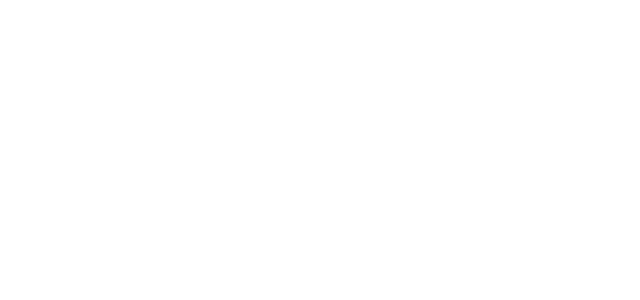
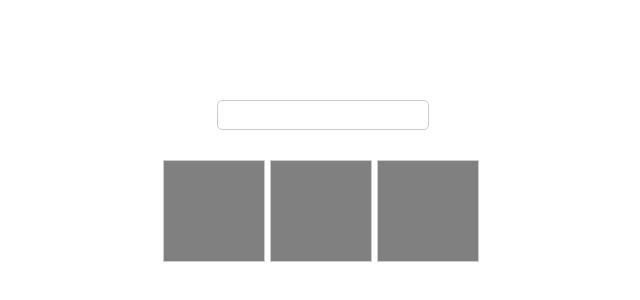
Before and after one commit to Oleva-abr/password-test-task, an Angular app: page / in a window 1280 px wide. Shown: the part 150-450 px from the top of the page, without its empty margins (317-957 px from the left). Built offline with nearby package versions, Linux system fonts and the light colour scheme.

Commit message:
create functional

```diff
--- a/src/app/app-routing.module.ts
+++ /dev/null
@@ -1,10 +0,0 @@
-import { NgModule } from '@angular/core';
-import { RouterModule, Routes } from '@angular/router';
-
-const routes: Routes = [];
-
-@NgModule({
-  imports: [RouterModule.forRoot(routes)],
-  exports: [RouterModule]
-})
-export class AppRoutingModule { }
--- a/src/app/app.component.html
+++ b/src/app/app.component.html
@@ -5,5 +5,7 @@
     <meta name="viewport" content="width=device-width, initial-scale=1.0" />
     <title>Password App</title>
   </head>
-  <body></body>
+  <body>
+    <app-password-form></app-password-form>
+  </body>
 </html>
--- /dev/null
+++ b/src/app/password-form/password-form.component.css
@@ -0,0 +1,26 @@
+.main-content {
+  margin-top: 20%;
+  align-items: center;
+  display: flex;
+  flex-direction: column;
+  align-items: center;
+}
+input[type="password"] {
+  width: 200px;
+  padding: 5px;
+  font-size: 16px;
+  border: 1px solid #ccc;
+  border-radius: 5px;
+}
+
+.box-container {
+  display: flex;
+  flex-direction: row;
+  margin-top: 30px;
+}
+.box {
+  width: 100px;
+  height: 100px;
+  margin-right: 5px;
+  border: 1px solid #ccc;
+}
--- /dev/null
+++ b/src/app/password-form/password-form.component.html
@@ -0,0 +1,17 @@
+<div class="main-content">
+  <input type="password" [(ngModel)]="password" (input)="calculateStrength()" />
+  <div class="box-container">
+    <div
+      class="box"
+      [ngStyle]="{ 'background-color': passwordStrengthColor }"
+    ></div>
+    <div
+      class="box"
+      [ngStyle]="{ 'background-color': passwordStrengthColor2 }"
+    ></div>
+    <div
+      class="box"
+      [ngStyle]="{ 'background-color': passwordStrengthColor3 }"
+    ></div>
+  </div>
+</div>
--- /dev/null
+++ b/src/app/password-form/password-form.component.ts
@@ -0,0 +1,51 @@
+import { Component, forwardRef } from '@angular/core';
+import { NG_VALUE_ACCESSOR } from '@angular/forms';
+
+@Component({
+  selector: 'app-password-form',
+  templateUrl: './password-form.component.html',
+  styleUrls: ['./password-form.component.css'],
+  providers: [
+    {
+      provide: NG_VALUE_ACCESSOR,
+      useExisting: forwardRef(() => PasswordFormComponent),
+      multi: true
+    }
+  ]
+})
+export class PasswordFormComponent {
+  password: string = '';
+  passwordStrengthColor: string = 'gray';
+  passwordStrengthColor2: string = 'gray';
+  passwordStrengthColor3: string = 'gray';
+
+  calculateStrength() {
+    if (this.password.length === 0) {
+      this.passwordStrengthColor = 'gray';
+      this.passwordStrengthColor2 = 'gray';
+      this.passwordStrengthColor3 = 'gray';
+    } else if (this.password.length < 8) {
+      this.passwordStrengthColor = 'red';
+      this.passwordStrengthColor2 = 'red';
+      this.passwordStrengthColor3 = 'red';
+    } else {
+      const hasLetters = /[a-zA-Z]/.test(this.password);
+      const hasDigits = /\d/.test(this.password);
+      const hasSymbols = /[!@#$%^&*()_+\-=\[\]{};':"\\|,.<>\/?]+/.test(this.password);
+
+      if ((hasLetters && hasDigits && !hasSymbols) || (hasLetters && !hasDigits && hasSymbols) || (!hasLetters && hasDigits && hasSymbols)) {
+        this.passwordStrengthColor = 'green';
+        this.passwordStrengthColor2 = 'green';
+        this.passwordStrengthColor3 = 'green';
+      } else if ((hasLetters && hasDigits) || (hasLetters && hasSymbols) || (hasDigits && hasSymbols)) {
+        this.passwordStrengthColor = 'yellow';
+        this.passwordStrengthColor2 = 'yellow';
+        this.passwordStrengthColor3 = 'gray';
+      } else {
+        this.passwordStrengthColor = 'red';
+        this.passwordStrengthColor2 = 'gray';
+        this.passwordStrengthColor3 = 'gray';
+      }
+    }
+  }
+}
```
Also changed, not shown: src/app/app.module.ts (+6 -3 lines), 1 other file (tests, documents, lock files or other folders).
